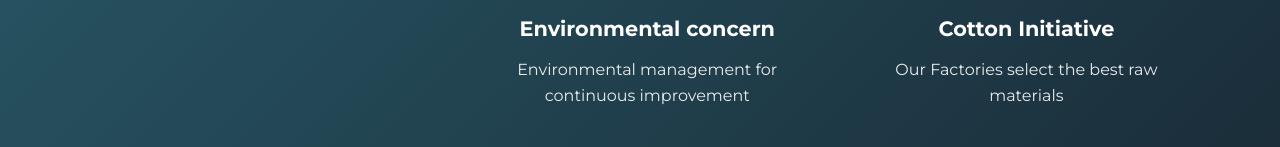
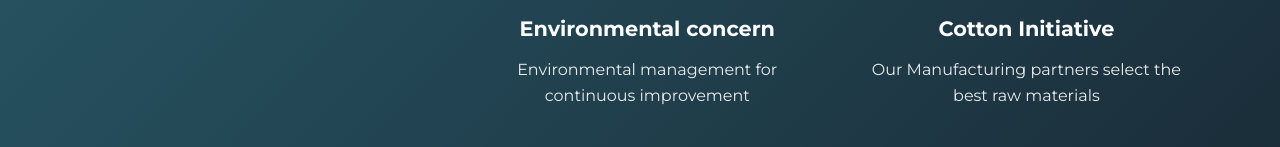
Before and after one commit to TiagoAfonseca11/Lipe, a plain HTML site: page sustainability.html in a window 1280 px wide. Shown: the part 805-952 px from the top of the page. Drawn offline with Linux system fonts and the light colour scheme.

Commit message:
final version

```diff
--- a/sustainability.html
+++ b/sustainability.html
@@ -87,7 +87,7 @@
                     <div class="process-step">
                         <div class="step-number">🤝</div>
                         <h3>Cotton Initiative</h3>
-                        <p>Our Factories select the best raw materials</p>
+                        <p>Our Manufacturing partners select the best raw materials</p>
                     </div>
 
 
```
Also changed, not shown: index.html (+1 -1 lines).
